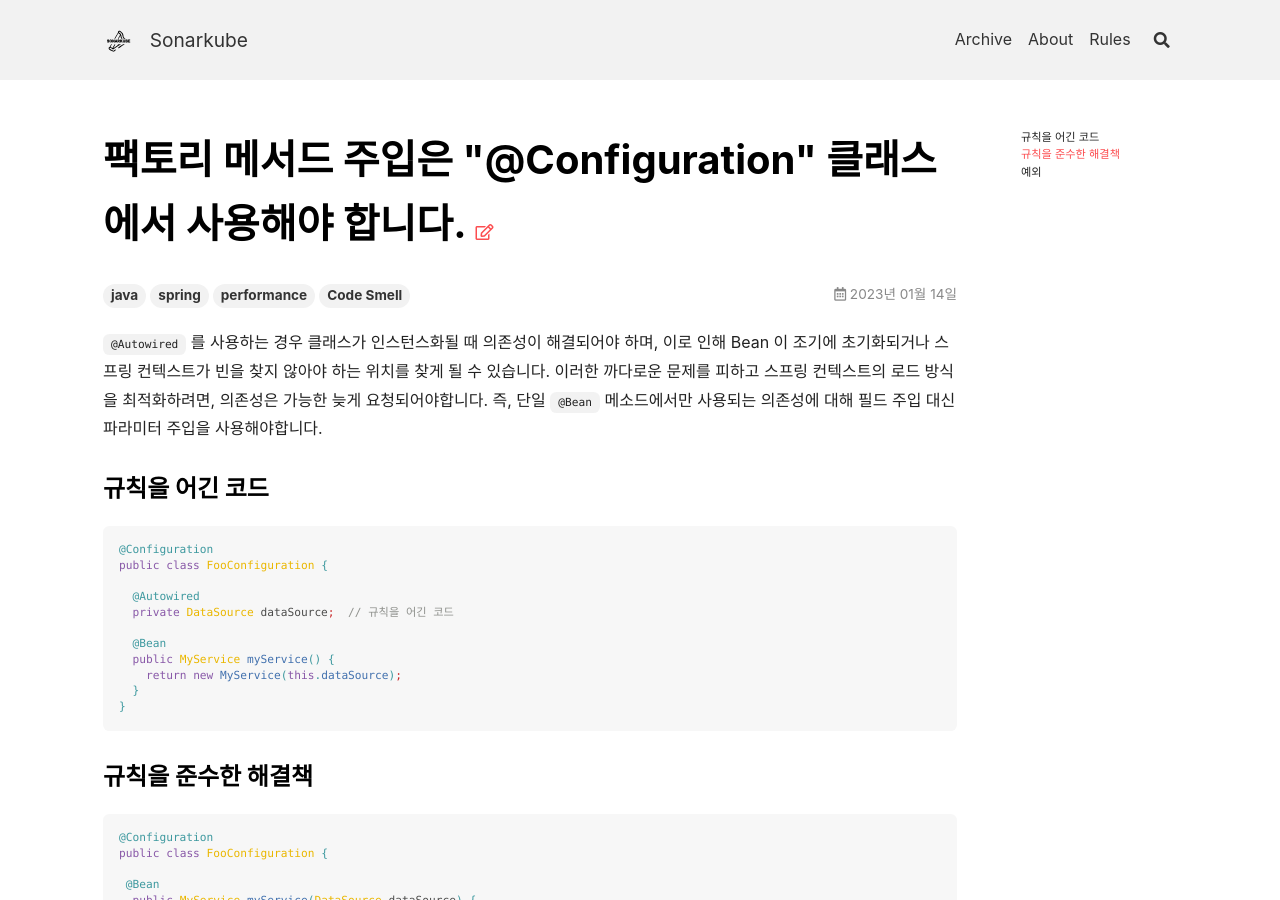
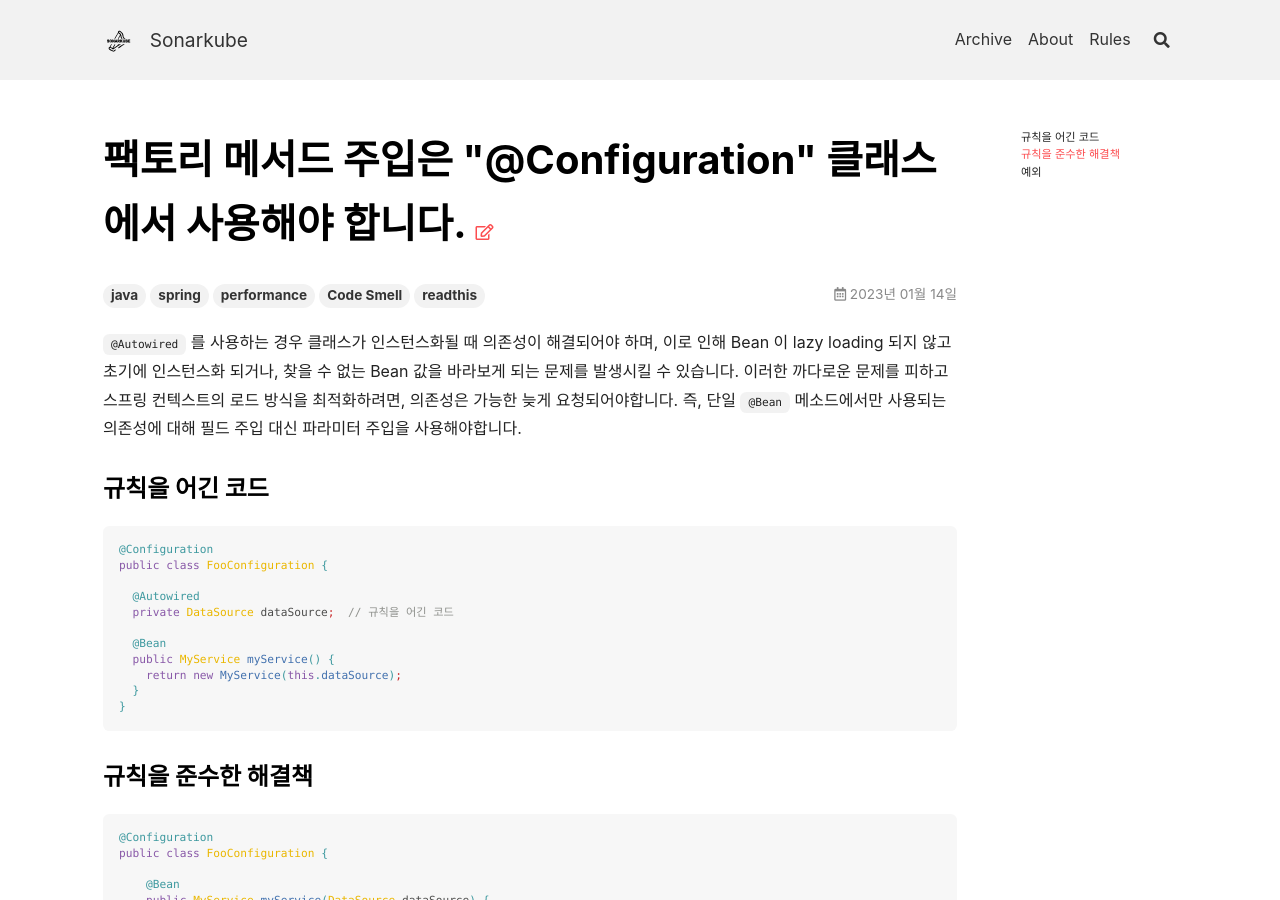
Before and after one commit to kantabile/sonarkube, a Jekyll site: the page built from _posts/java/2023-01-14-RSPEC-3305.md, in a window 1280 px wide and 900 px high. Built offline with Jekyll 4.4.1, drawn with Linux system fonts in a browser that asks for light colours; nearby versions of some CDN libraries; emoji names are drawn with the system emoji font.

Commit message:
fix : indent 수정 및 일부 번역 수정

````diff
--- a/_posts/java/2023-01-14-RSPEC-3305.md
+++ b/_posts/java/2023-01-14-RSPEC-3305.md
@@ -1,9 +1,9 @@
 ---
 title: '팩토리 메서드 주입은 "@Configuration" 클래스에서 사용해야 합니다.'
-tags: [java, spring, performance, Code Smell]
+tags: [java, spring, performance, Code Smell, readthis]
 ---
 
-`@Autowired` 를 사용하는 경우 클래스가 인스턴스화될 때 의존성이 해결되어야 하며, 이로 인해 Bean 이 조기에 초기화되거나 스프링 컨텍스트가 빈을 찾지 않아야 하는 위치를 찾게 될 수 있습니다.
+`@Autowired` 를 사용하는 경우 클래스가 인스턴스화될 때 의존성이 해결되어야 하며, 이로 인해 Bean 이 lazy loading 되지 않고 초기에 인스턴스화 되거나, 찾을 수 없는 Bean 값을 바라보게 되는 문제를 발생시킬 수 있습니다.
 이러한 까다로운 문제를 피하고 스프링 컨텍스트의 로드 방식을 최적화하려면, 의존성은 가능한 늦게 요청되어야합니다.
 즉, 단일 `@Bean` 메소드에서만 사용되는 의존성에 대해 필드 주입 대신 파라미터 주입을 사용해야합니다.
 
@@ -29,10 +29,11 @@ public class FooConfiguration {
 @Configuration
 public class FooConfiguration {
 
- @Bean
-  public MyService myService(DataSource dataSource) {
-    return new MyService(dataSource);
-  }
+    @Bean
+    public MyService myService(DataSource dataSource) {
+        return new MyService(dataSource);
+    }
+
 }
 ```
 
````
